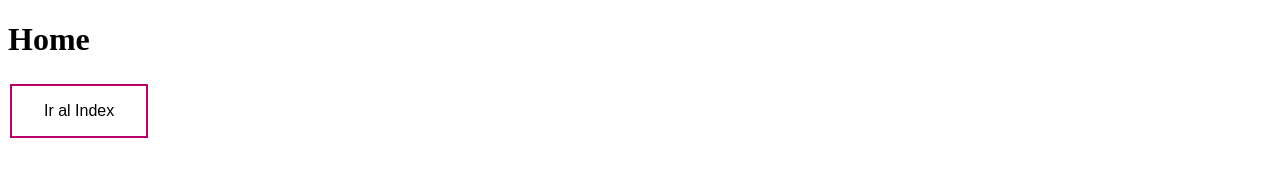
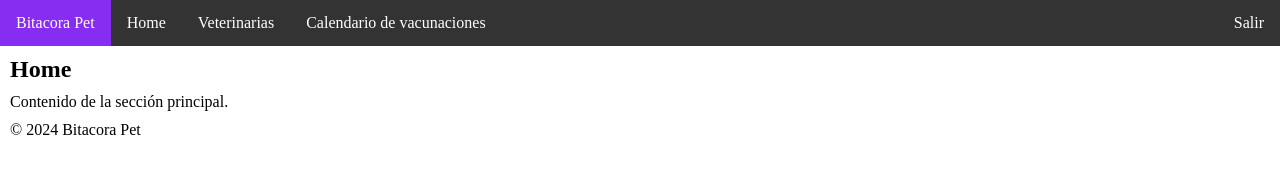
Before and after one commit to martiigarcia/BitacoraPet, a plain HTML site: page pages/home.html in a window 1280 px wide. Drawn offline with Linux system fonts and the light colour scheme.

Commit message:
secciones y navbar

```diff
--- /dev/null
+++ b/assets/css/home.css
@@ -0,0 +1,36 @@
+body {
+    margin: 0;
+    padding: 0;
+}
+
+h2, p {
+    margin: 10px;
+}
+
+ul {
+    list-style-type: none;
+    margin: 0;
+    padding: 0;
+    overflow: hidden;
+    background-color: #333333;
+}
+
+ul li {
+    float: left;
+}
+
+ul li a {
+    display: block;
+    color: white;
+    text-align: center;
+    padding: 14px 16px;
+    text-decoration: none;
+}
+
+ul li a:hover:not(.active) {
+    background-color: #111111;
+}
+
+ul li a.active {
+    background-color: #862df1;
+}
--- a/pages/home.html
+++ b/pages/home.html
@@ -4,11 +4,37 @@
     <meta charset="UTF-8">
     <title>Home</title>
     <link rel="stylesheet" href="../assets/css/buttons.css">
+    <link rel="stylesheet" href="../assets/css/home.css">
+
+
 </head>
 <body>
-<h1>Home</h1>
 
-<button class="button button2" type="button" onclick="window.location.href='../index.html'">Ir al Index</button>
+
+<header>
+    <nav>
+        <ul>
+            <li>
+                <a href="../index.html" class="active">Bitacora Pet</a>
+            </li>
+            <li><a href="home.html">Home</a></li>
+            <li><a href="../pages/vet-pages/vets.html">Veterinarias</a></li>
+            <li><a href="../pages/vaccination-pages/vaccination-calendar.html">Calendario de vacunaciones</a></li>
+            <li style="float:right"><a href="../pages/auth-pages/login.html">Salir</a></li>
+        </ul>
+    </nav>
+</header>
+
+
+<main>
+    <section>
+        <h2>Home</h2>
+        <p>Contenido de la sección principal.</p>
+    </section>
+   </main>
+<footer>
+    <p>© 2024 Bitacora Pet</p>
+</footer>
 
 </body>
 </html>
```
Also changed, not shown: index.html (+26 -1 lines), pages/auth-pages/login.html (added, +39 -0 lines), pages/medical-records/medical-record-detail.html (deleted, +0 -10 lines), pages/medical-records/medical-record-form.html (deleted, +0 -10 lines), pages/medical-records/medical-record-home.html (deleted, +0 -10 lines), pages/pets-pages/my-pets-home.html (added, +38 -0 lines), pages/pets-pages/pet-detail.html (added, +39 -0 lines), pages/pets-pages/pet-form.html (added, +38 -0 lines), pages/pets/my-pets-home.html (deleted, +0 -10 lines), pages/pets/pet-detail.html (deleted, +0 -10 lines), pages/pets/pet-form.html (deleted, +0 -10 lines), pages/vaccination-pages/vaccination-calendar.html (added, +38 -0 lines), pages/vet-pages/vets.html (added, +38 -0 lines), 1 other file.
